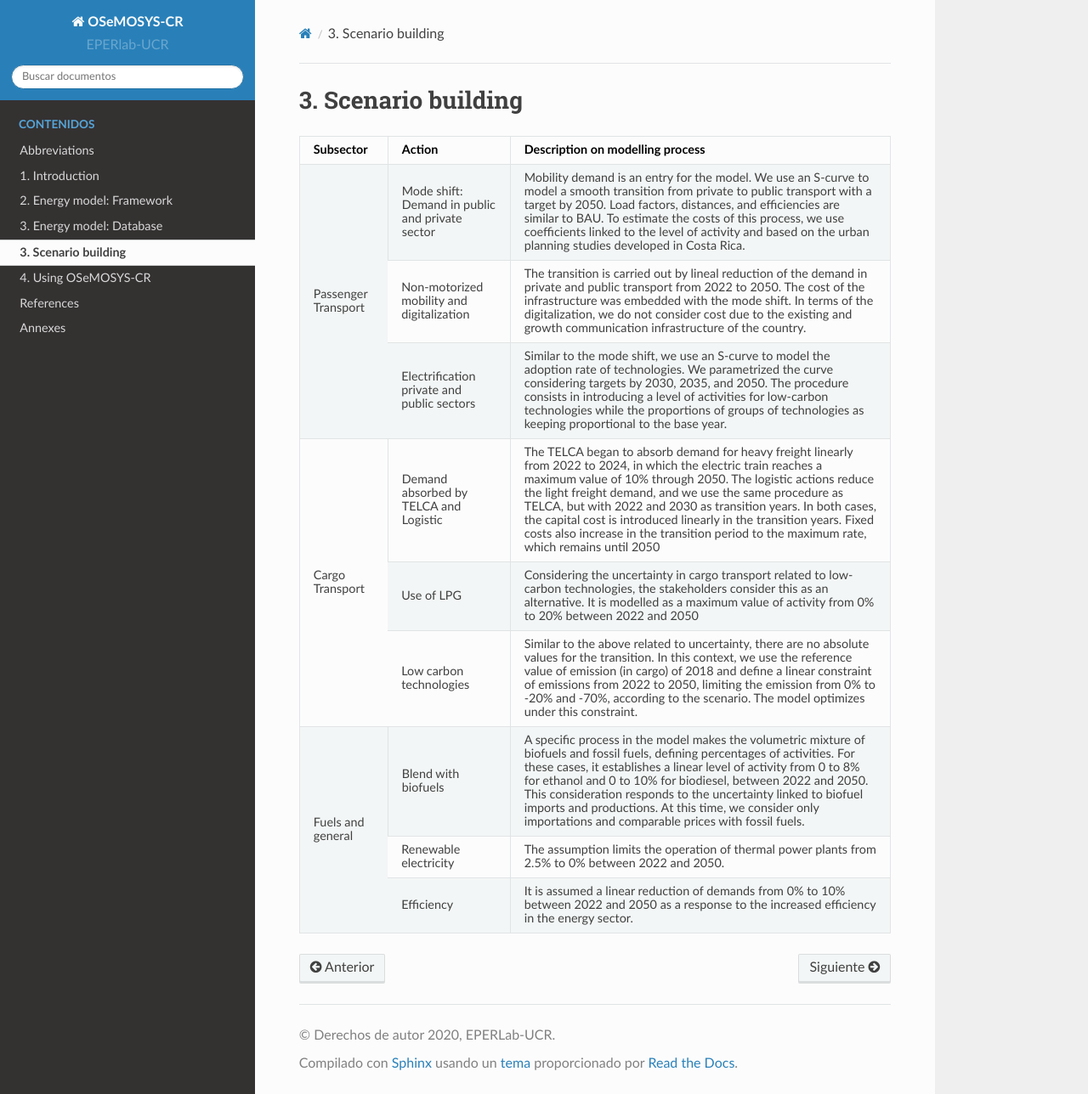
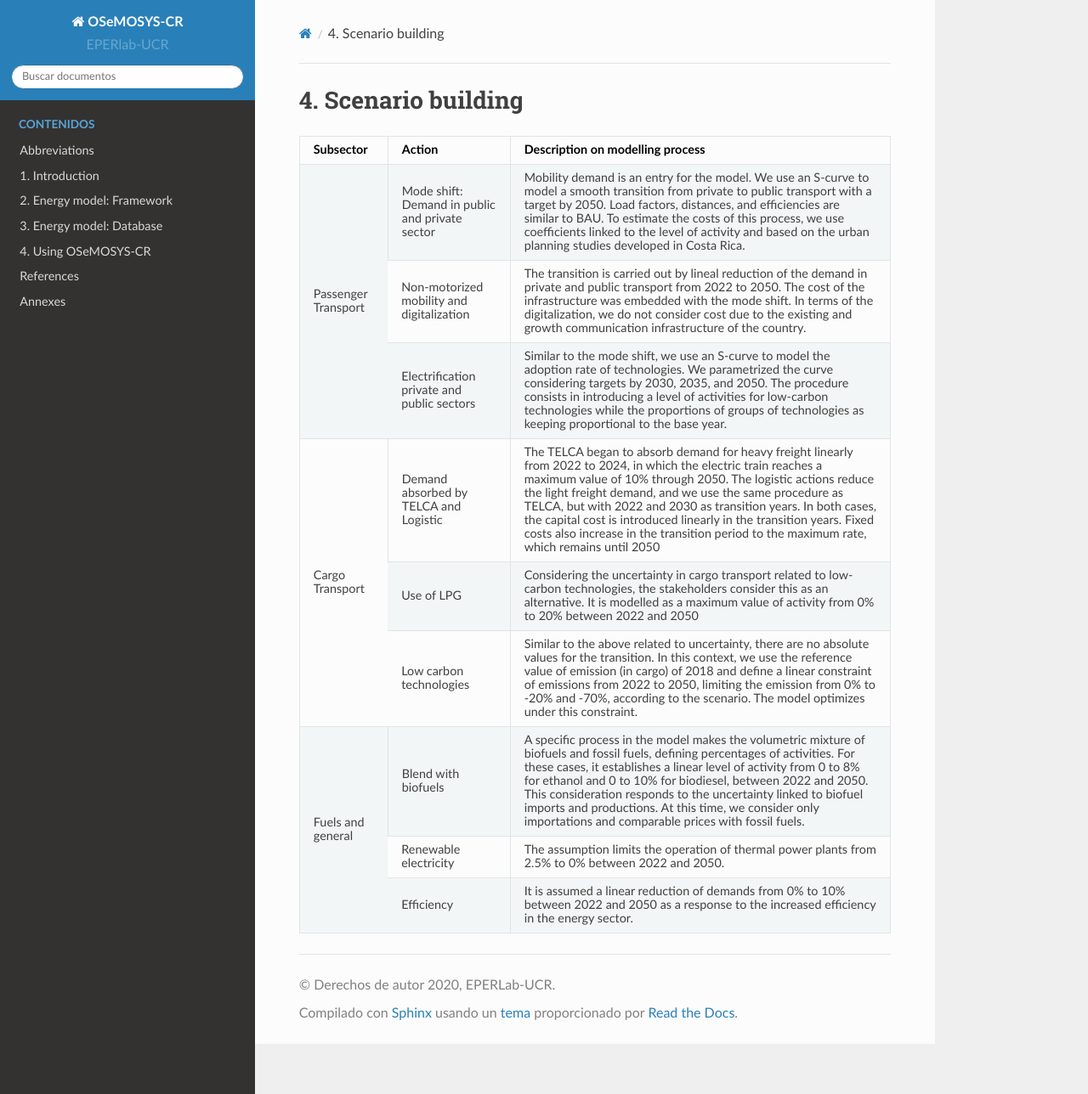
Before and after one commit to EPERLab/OSeMOSYS-CR, a Sphinx documentation site: the page built from docs/04Scenarios.rst, in a window 1280 px wide and 1288 px high. Shown: the whole window at 85% size. Built offline with Sphinx 7.4.7 and the Read the Docs theme 2.0.0, drawn with Linux system fonts in a browser that asks for light colours; formulas are drawn with MathJax 3; pages that are not in the unit, such as notebooks, are missing from menus.

Commit message:
Update and rename 03Scenarios.rst to 04Scenarios.rst

```diff
--- a/docs/03Scenarios.rst
+++ b/docs/04Scenarios.rst
@@ -1,4 +1,4 @@
-3. Scenario building
+4. Scenario building
 =====================
 
 +-----------+--------------------------+------------------------------------------------------------------------------------------+
```
